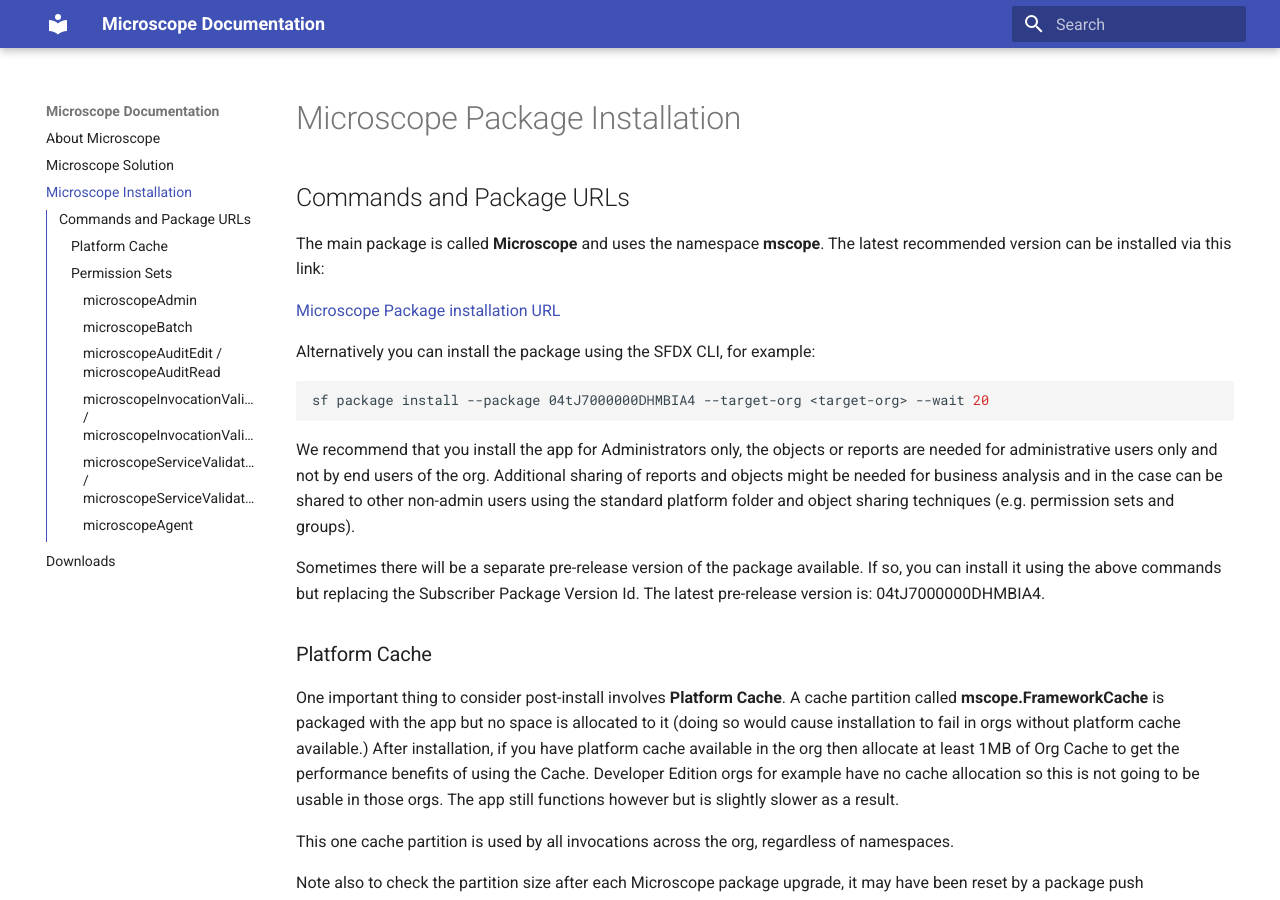
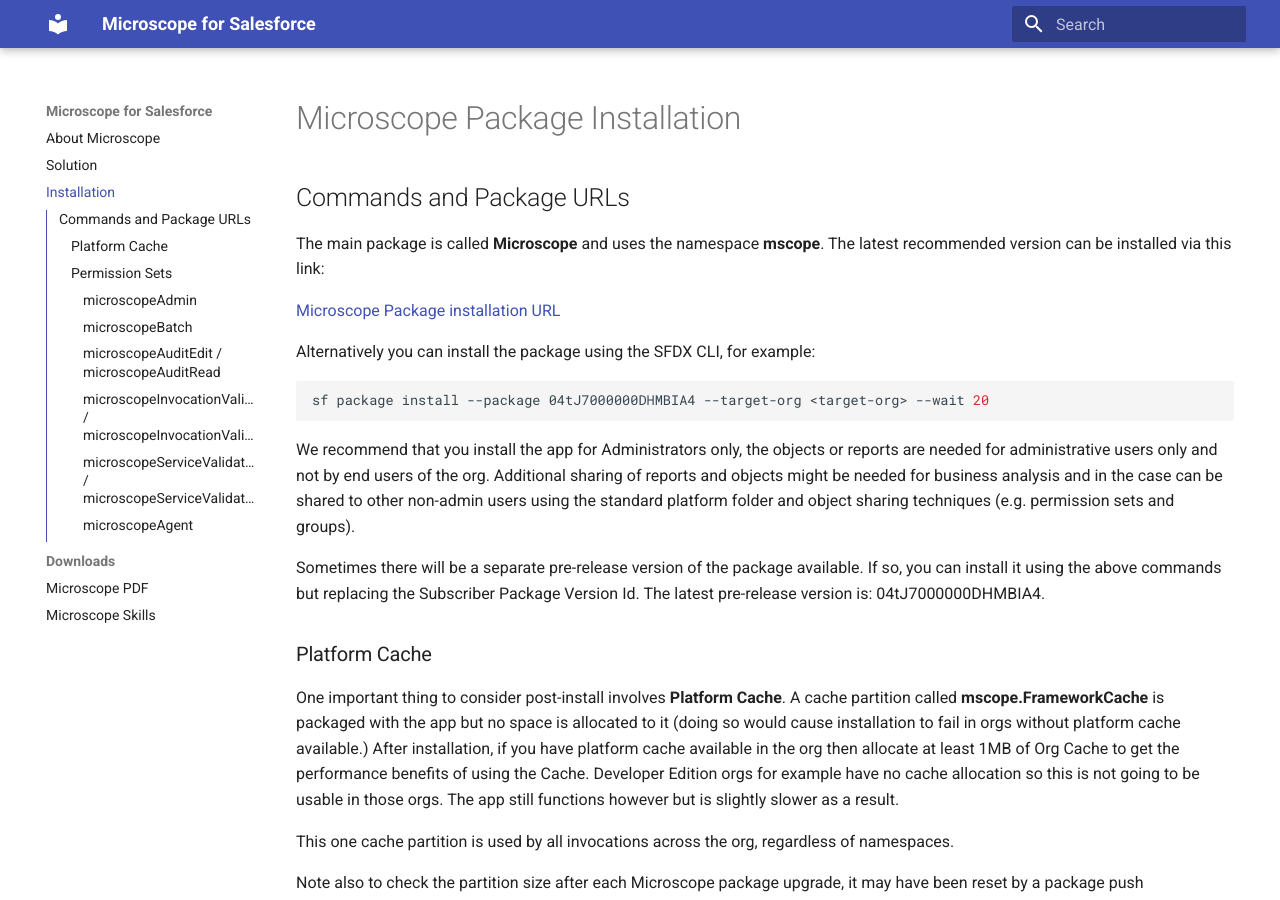
Before and after one commit to kevinhenryburke/microscope-pub, an MkDocs documentation site: the page built from docs/installation/MicroscopeInstallation.md, in a window 1280 px wide and 900 px high. Built offline with MkDocs 1.6.1 and Material for MkDocs 9.7.7, drawn with Linux system fonts in a browser that asks for light colours.

Commit message:
added downloads to the site

```diff
--- a/mkdocs.yml
+++ b/mkdocs.yml
@@ -1,4 +1,4 @@
-site_name: Microscope Documentation
+site_name: Microscope for Salesforce
 docs_dir: docs
 
 theme:
@@ -19,6 +19,8 @@ markdown_extensions:
 
 nav:
   - About Microscope: MicroscopeAbout.md
-  - Microscope Solution: MicroscopeSolution.md
-  - Microscope Installation: installation/MicroscopeInstallation.md
-  - Downloads: downloads.md
+  - Solution: MicroscopeSolution.md
+  - Installation: installation/MicroscopeInstallation.md
+  - Downloads:
+    - downloads/microscope-pdf.md
+    - downloads/microscope-skills.md
```
Also changed, not shown: docs/downloads/microscope-pdf.md (added, +9 -0 lines), docs/downloads/microscope-skills.md (added, +9 -0 lines), 2 other files.
